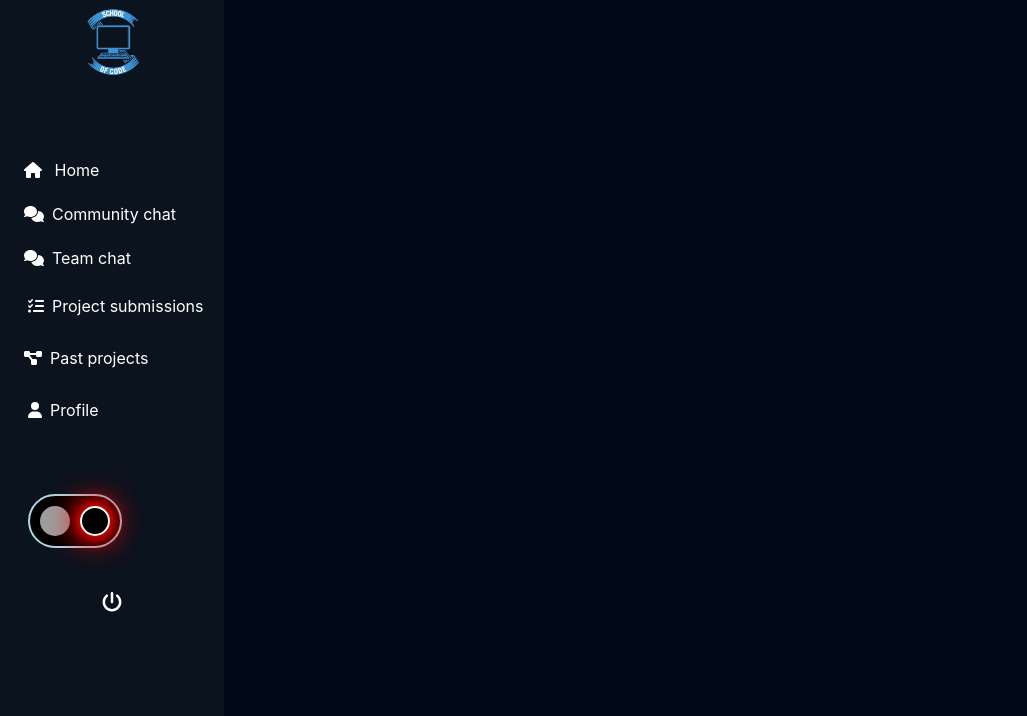
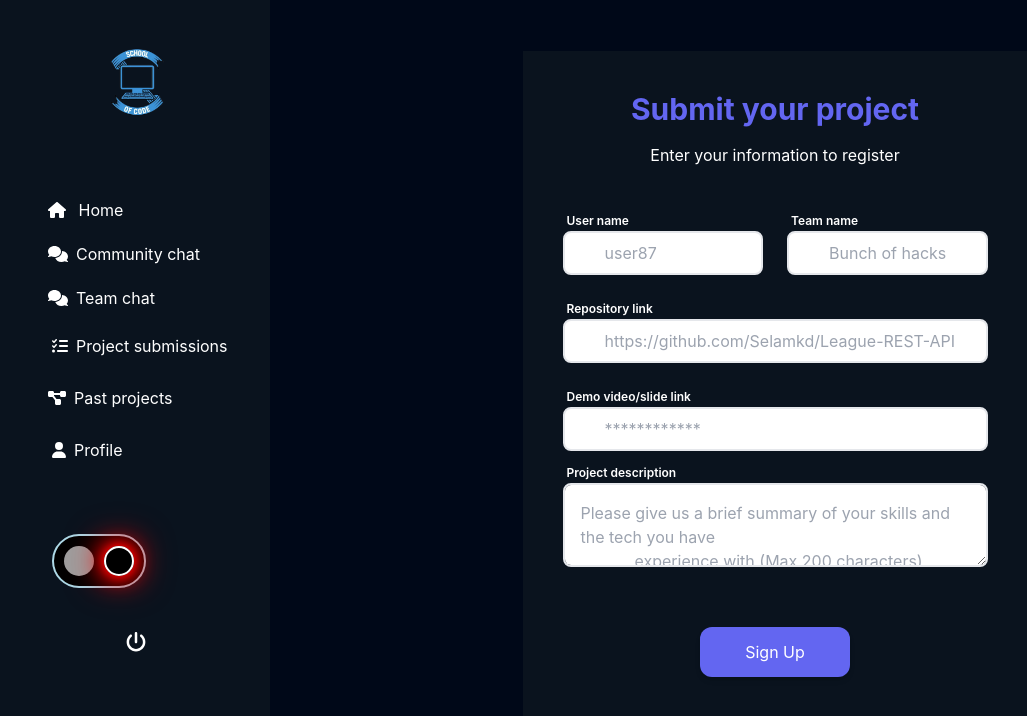
Before and after one commit to Alex321111/Final-Project-SoC, a Next.js app in the folder hack-fun/: page /projectsubmissions in a window 1280 px wide. Shown: the top 716 px of the page, without its empty margins (0-1027 px from the left). Built offline with nearby package versions, Linux system fonts and the light colour scheme; grey boxes are pictures that could not be loaded.

Commit message:
project submission page done

```diff
--- a/hack-fun/pages/pastprojects.jsx
+++ b/hack-fun/pages/pastprojects.jsx
@@ -2,14 +2,23 @@ import LeftSideBar from '../src/app/components/LeftSideBar';
 import HomeIntro from '../src/app/components/HomeIntro';
 import Footer from '../src/app/components/Footer';
 import Header from '../src/app/components/Header';
-const PastProjects = () => {
+import BottomBar from '../src/app/components/BottomBar';
+const PastProjects = ({ userName }) => {
   return (
     <>
-      {' '}
-      <Header />
-      <LeftSideBar />
-      <h1>You are in the past projects page !</h1>
-      <Footer />
+      <div className="flex flex-col min-h-screen ">
+        <div className="flex flex-grow h-full">
+          <div className="left-side-bar">
+            <LeftSideBar userName={userName} />
+          </div>
+
+          <section className="flex  items-center justify-center flex-col md:flex-grow"></section>
+        </div>
+      </div>
+
+      <div className="bottom-bar-container">
+        <BottomBar userName={userName} />
+      </div>
     </>
   );
 };
--- a/hack-fun/pages/projectsubmissions.jsx
+++ b/hack-fun/pages/projectsubmissions.jsx
@@ -3,12 +3,26 @@ import HomeIntro from '../src/app/components/HomeIntro';
 import Footer from '../src/app/components/Footer';
 import Header from '../src/app/components/Header';
 import MySubmitProjectPage from '../src/app/components/SubmitProjectPage';
-const SubmitProject = () => {
+import ProjectForm from '../src/app/components/ProjectFrom';
+import BottomBar from '../src/app/components/BottomBar';
+const SubmitProject = ({ userName }) => {
   return (
     <>
-      {' '}
-      {/* <Header /> */}
-      <LeftSideBar />
+      <div className="flex flex-col min-h-screen ">
+        <div className="flex flex-grow h-full">
+          <div className="left-side-bar">
+            <LeftSideBar userName={userName} />
+          </div>
+
+          <section className="flex  items-center justify-center flex-col md:flex-grow">
+            <ProjectForm />
+          </section>
+        </div>
+      </div>
+
+      <div className="bottom-bar-container">
+        <BottomBar userName={userName} />
+      </div>
     </>
   );
 };
--- /dev/null
+++ b/hack-fun/src/app/components/ProjectFrom.jsx
@@ -0,0 +1,106 @@
+import React from 'react';
+
+export default function ProjectForm() {
+  return (
+    <div className="w-full md:w-1/2 py-10 px-5 md:px-10 bg-dark-2">
+      <div className="text-center mb-10">
+        <h1 className="font-bold text-3xl text-indigo-500 mb-4">
+          Submit your project
+        </h1>
+        <p>Enter your information to register</p>
+      </div>
+      <div>
+        <div className="flex -mx-3">
+          <div className="w-1/2 px-3 mb-5">
+            <label htmlFor="" className="text-xs font-semibold px-1">
+              User name
+            </label>
+            <div className="flex">
+              <div className="w-10 z-10 pl-1 text-center pointer-events-none flex items-center justify-center">
+                <i className="mdi mdi-account-outline text-gray-400 text-lg"></i>
+              </div>
+              <input
+                type="text"
+                className="w-full -ml-10  pl-10 pr-3 py-2 rounded-lg border-2 border-gray-200 outline-none focus:border-indigo-500"
+                placeholder="user87"
+              />
+            </div>
+          </div>
+          <div className="w-1/2 px-3 mb-5">
+            <label htmlFor="" className="text-xs font-semibold px-1">
+              Team name
+            </label>
+            <div className="flex">
+              <div className="w-10 z-10 pl-1 text-center pointer-events-none flex items-center justify-center">
+                <i className="mdi mdi-account-outline text-gray-400 text-lg"></i>
+              </div>
+              <input
+                type="text"
+                className="w-full -ml-10 pl-10 pr-3 py-2 rounded-lg border-2 border-gray-200 outline-none focus:border-indigo-500"
+                placeholder="Bunch of hacks"
+              />
+            </div>
+          </div>
+        </div>
+        <div className="flex -mx-3">
+          <div className="w-full px-3 mb-5">
+            <label htmlFor="" className="text-xs font-semibold px-1">
+              Repository link
+            </label>
+            <div className="flex">
+              <div className="w-10 z-10 pl-1 text-center pointer-events-none flex items-center justify-center">
+                <i className="mdi mdi-email-outline text-gray-400 text-lg"></i>
+              </div>
+              <input
+                type="email"
+                className="w-full -ml-10 pl-10 pr-3 py-2 rounded-lg border-2 border-gray-200 outline-none focus:border-indigo-500"
+                placeholder="https://github.com/Selamkd/League-REST-API"
+              />
+            </div>
+          </div>
+        </div>
+        <div className="flex -mx-3">
+          <div className="w-full px-3 mb-12">
+            <label htmlFor="" className="text-xs font-semibold px-1">
+              Demo video/slide link
+            </label>
+            <div className="flex">
+              <div className="w-10 z-10 pl-1 text-center pointer-events-none flex items-center justify-center">
+                <i className="mdi mdi-lock-outline text-gray-400 text-lg"></i>
+              </div>
+              <input
+                type="password"
+                className="w-full mb-2 -ml-10 pl-10 pr-3 py-2 rounded-lg border-2 border-gray-200 outline-none focus:border-indigo-500"
+                placeholder="************"
+              />
+            </div>
+            <label htmlFor="" className="text-xs font-semibold px-1">
+              Project description
+            </label>
+            <textarea
+              maxlength="200"
+              className="justify-start flex p-4 block w-full y-2 rounded-lg border-2 border-gray-200 outline-none focus:border-indigo-500"
+              placeholder="Please give us a brief summary of your skills and the tech you have
+            experience with (Max 200 characters)"
+              id="skills"
+              name="skills"
+            ></textarea>
+          </div>
+        </div>
+
+        <div className="flex -mx-3">
+          <div className="w-full px-3 mb-5">
+            <div className="flex items-center justify-center">
+              <button
+                type="submit"
+                className="w-[150px] bg-indigo-500 h-[50px] my-3 flex items-center justify-center rounded-xl cursor-pointer relative overflow-hidden transition-all duration-500 ease-in-out shadow-md hover:scale-105 hover:shadow-lg before:absolute before:top-0 before:-left-full before:w-full before:h-full before:bg-gradient-to-r before:from-[#009b49] before:to-[rgb(105,184,141)] before:transition-all before:duration-500 before:ease-in-out before:z-[-1] before:rounded-xl hover:before:left-0 text-[#fff]"
+              >
+                Sign Up
+              </button>
+            </div>
+          </div>
+        </div>
+      </div>
+    </div>
+  );
+}
```
